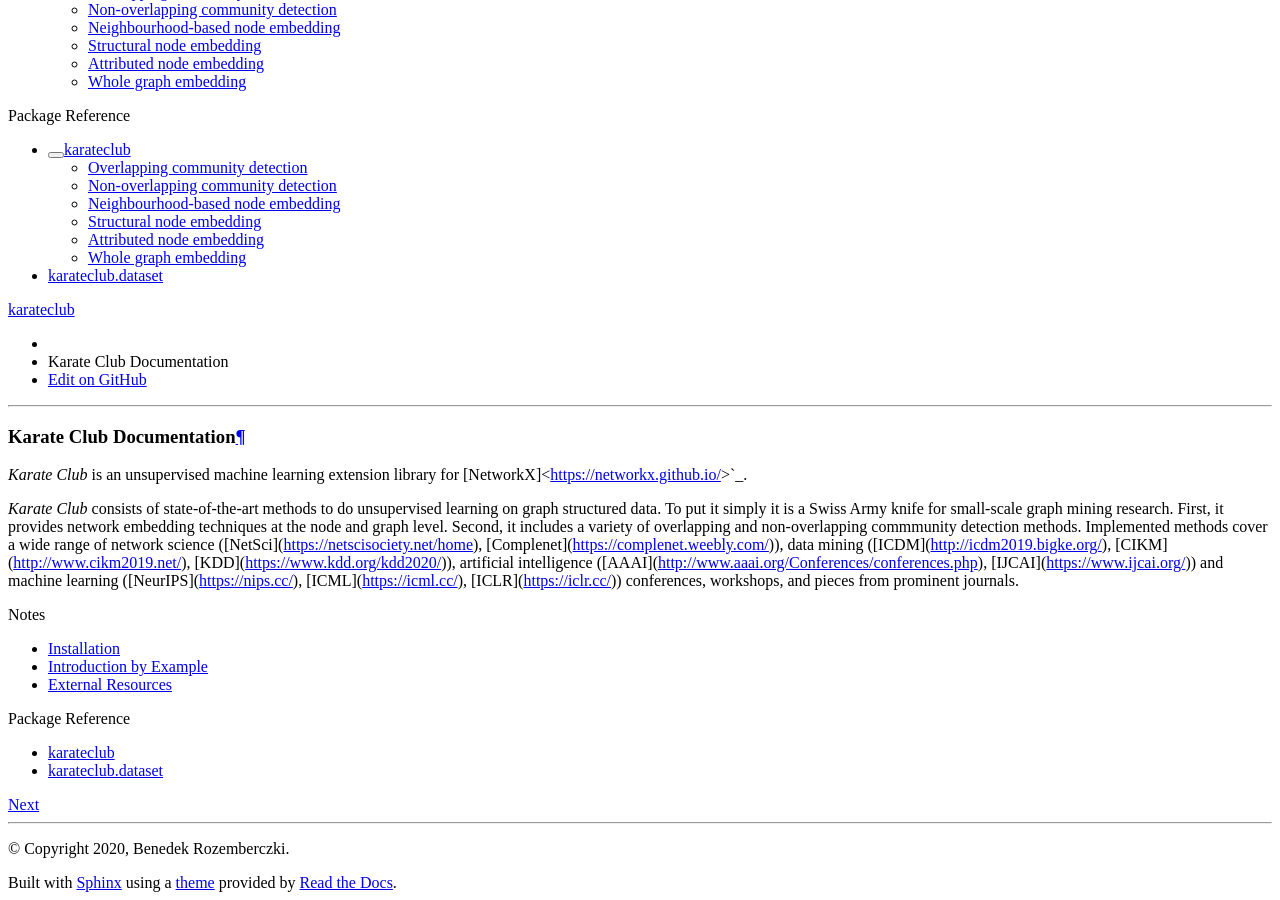
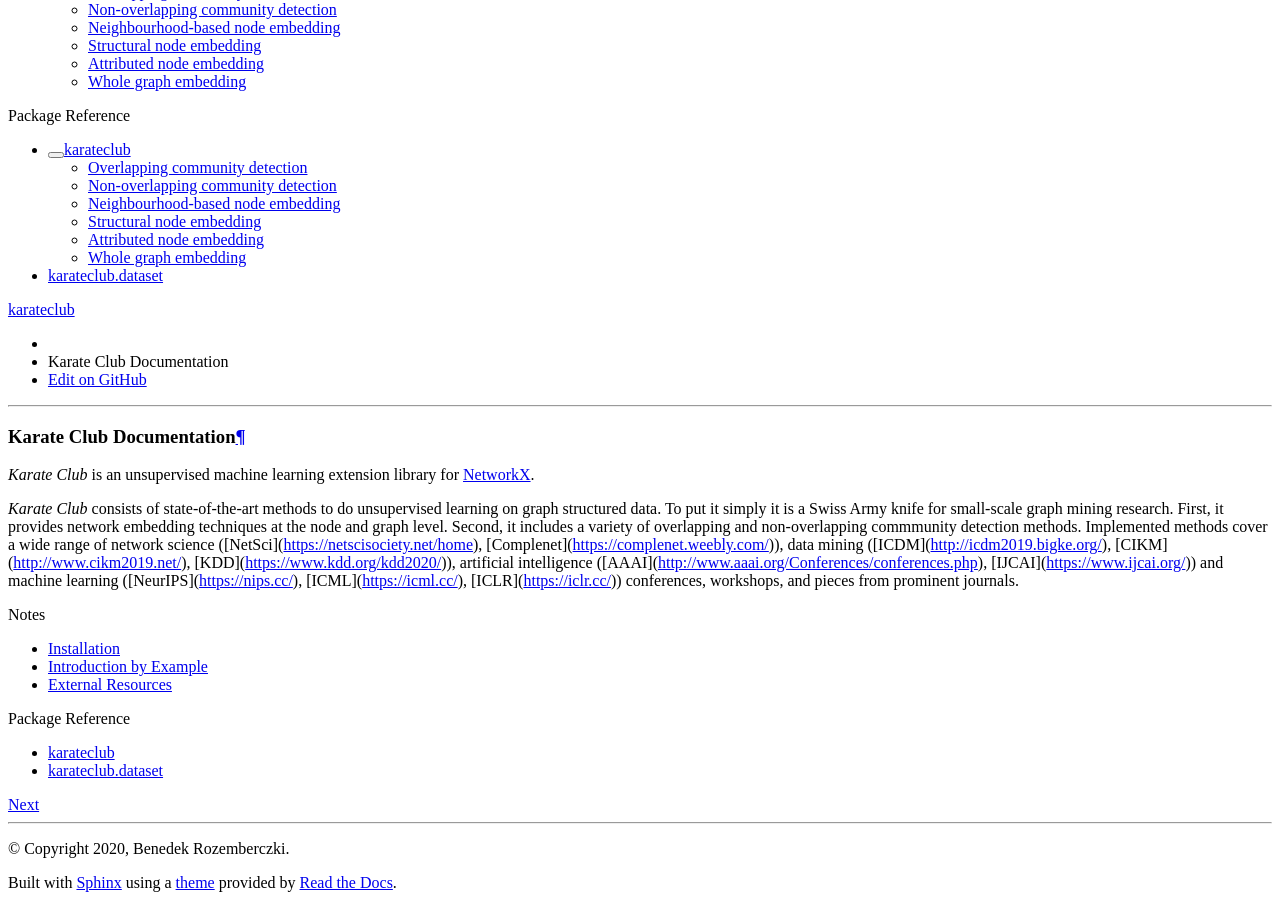
Before and after one commit to benedekrozemberczki/karateclub, a Sphinx documentation site: the page built from docs/source/index.rst, in a window 1280 px wide and 900 px high, scrolled down 626 px. Built offline with Sphinx 7.4.7 and the Read the Docs theme 2.0.0, drawn with Linux system fonts in a browser that asks for light colours; pages that are not in the unit, such as notebooks, are missing from menus.

Commit message:
Version Upgrade.

```diff
--- a/docs/source/index.rst
+++ b/docs/source/index.rst
@@ -3,7 +3,7 @@
 Karate Club Documentation
 ===============================
 
-*Karate Club* is an unsupervised machine learning extension library for [NetworkX]<https://networkx.github.io/>`_.
+*Karate Club* is an unsupervised machine learning extension library for `NetworkX <https://networkx.github.io/>`_.
 
 *Karate Club* consists of state-of-the-art methods to do unsupervised learning on graph structured data. To put it simply it is a Swiss Army knife for small-scale graph mining research. First, it provides network embedding techniques at the node and graph level. Second, it includes a variety of overlapping and non-overlapping commmunity detection methods. Implemented methods cover a wide range of network science ([NetSci](https://netscisociety.net/home), [Complenet](https://complenet.weebly.com/)), data mining ([ICDM](http://icdm2019.bigke.org/), [CIKM](http://www.cikm2019.net/), [KDD](https://www.kdd.org/kdd2020/)), artificial intelligence ([AAAI](http://www.aaai.org/Conferences/conferences.php), [IJCAI](https://www.ijcai.org/)) and machine learning ([NeurIPS](https://nips.cc/), [ICML](https://icml.cc/), [ICLR](https://iclr.cc/)) conferences, workshops, and pieces from prominent journals.
 
```
